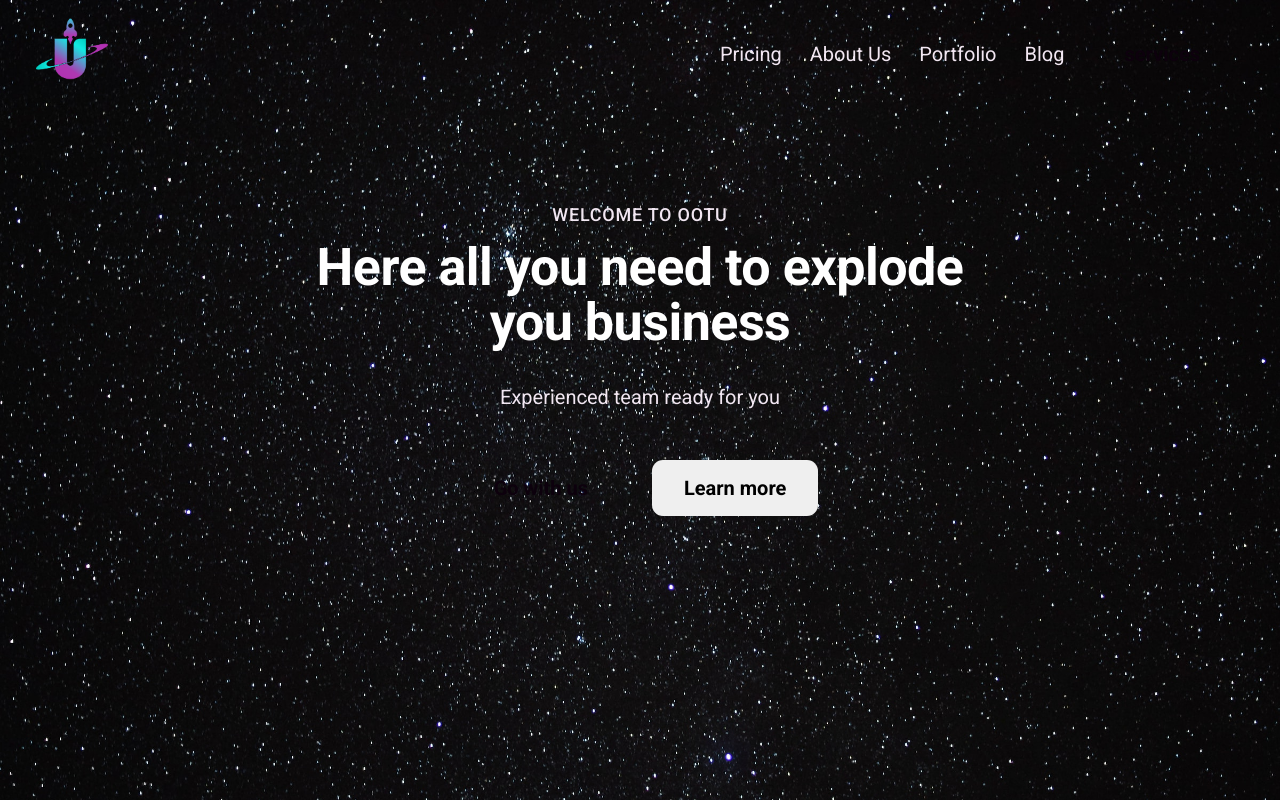
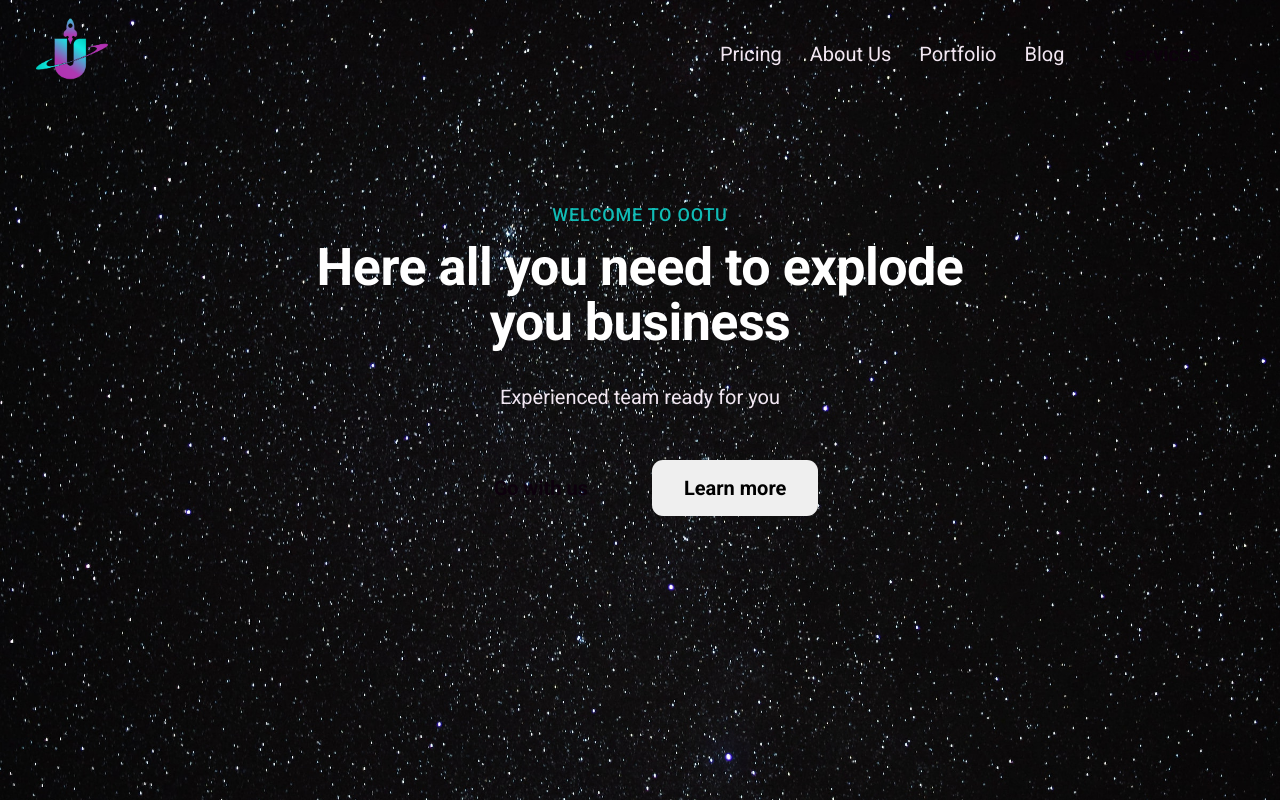
Before and after one commit to salahcst344/OOTU, a React (Create React App) app: page / in a window 1280 px wide. Built offline with nearby package versions, Linux system fonts and the light colour scheme.

Commit message:
Fix color

```diff
--- a/src/components/atoms/SubHeading/index.jsx
+++ b/src/components/atoms/SubHeading/index.jsx
@@ -5,7 +5,7 @@ const SubHeading = ({ children, styles }) => {
         display: "block",
         fontSize: "1.8rem",
         fontWeight: 500,
-        color: "var(--secndary-shade)",
+        color: "var(--primary-shade)",
         textTransform: "uppercase",
         marginBottom: "1.6rem",
         letterSpacing: "0.75px",
```
